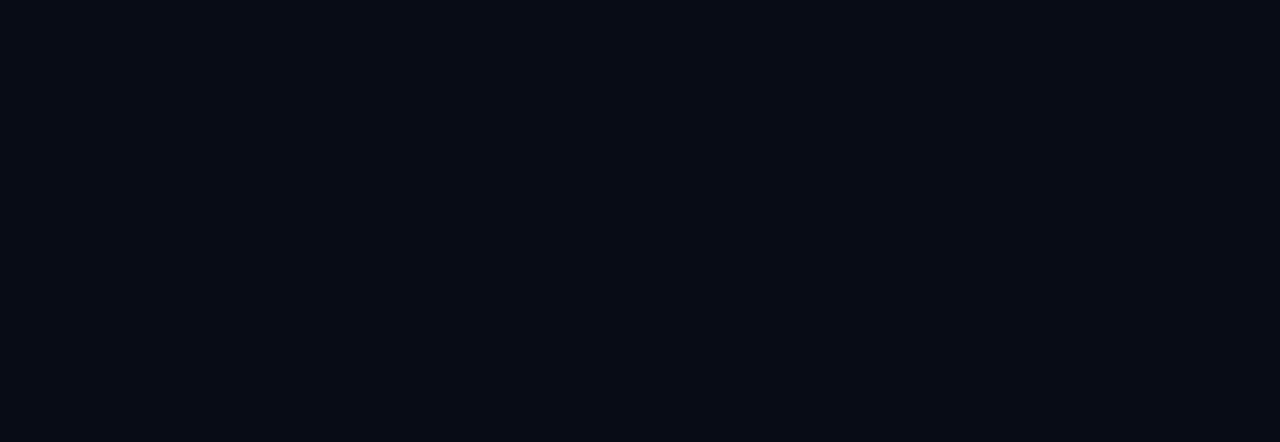
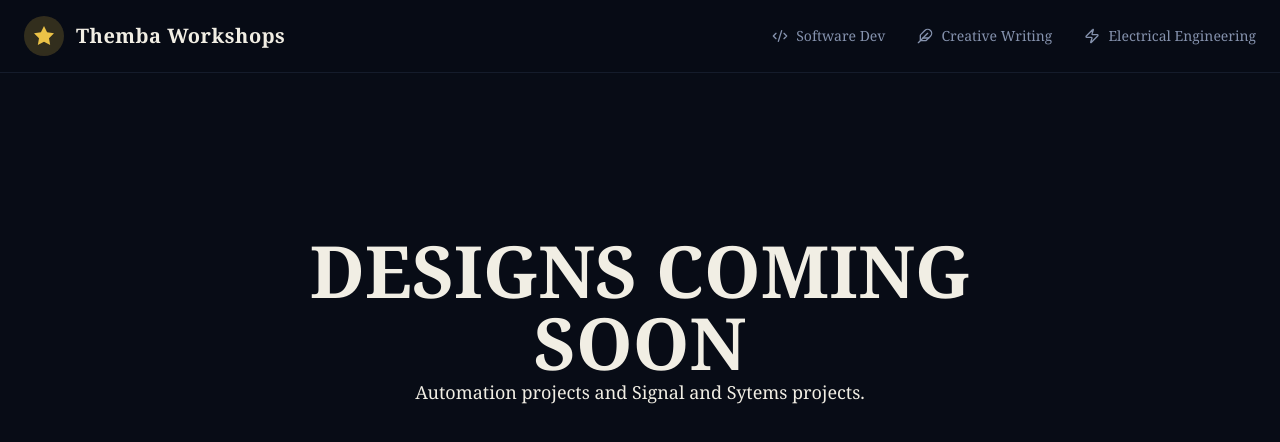
Before and after one commit to ThembaMtshelwane/themba-workshops, a React (Vite) app: page /electrical in a window 1280 px wide. Before the commit this address had no page. Shown: the top 442 px of the page. Built offline with nearby package versions, Linux system fonts and the light colour scheme.

Commit message:
Writing and EE pages

```diff
--- a/src/App.tsx
+++ b/src/App.tsx
@@ -2,6 +2,8 @@ import { Route, Routes } from "react-router";
 import MainLayout from "./layout/MainLayout";
 import Home from "./pages/Home";
 import Software from "./pages/Software";
+import Writing from "./pages/Writing";
+import Electrical from "./pages/Electrical";
 
 function App() {
   return (
@@ -9,6 +11,8 @@ function App() {
       <Route element={<MainLayout />}>
         <Route path="/" element={<Home />} />
         <Route path="/software" element={<Software />} />
+        <Route path="/writing" element={<Writing />} />
+        <Route path="/electrical" element={<Electrical />} />
       </Route>
     </Routes>
   );
--- /dev/null
+++ b/src/pages/Electrical.tsx
@@ -0,0 +1,16 @@
+
+
+const Electrical = () => {
+  return (
+    <section className="">
+      <div className=" mx-auto max-w-187.5 text-center">
+        <h1 className="text-7xl">DESIGNS COMING SOON</h1>
+        <p className="text-lg px-2">
+         Automation projects and Signal and Sytems projects.
+        </p>
+      </div>
+    </section>
+  );
+}
+
+export default Electrical
--- /dev/null
+++ b/src/pages/Writing.tsx
@@ -0,0 +1,16 @@
+const Writing = () => {
+  return (
+    <section className="">
+      <div className=" mx-auto max-w-187.5 text-center">
+        <h1 className="text-7xl">SHORT STORIES COMING SOON</h1>
+        {/* <p className="text-lg px-2">
+          Here I will be documenting my journey pursuing the AWS Cloud
+          Practitioner Certificate and the AWS Solution Architect Associate
+          Certificate.
+        </p> */}
+      </div>
+    </section>
+  );
+};
+
+export default Writing;
```
